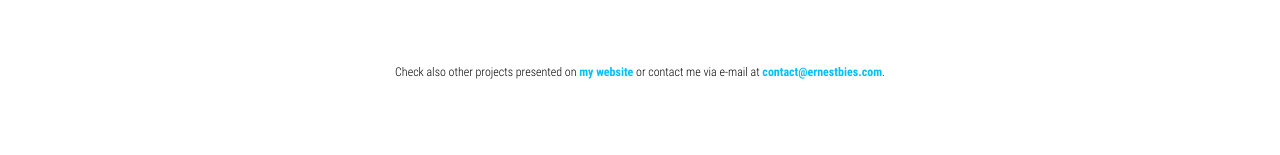
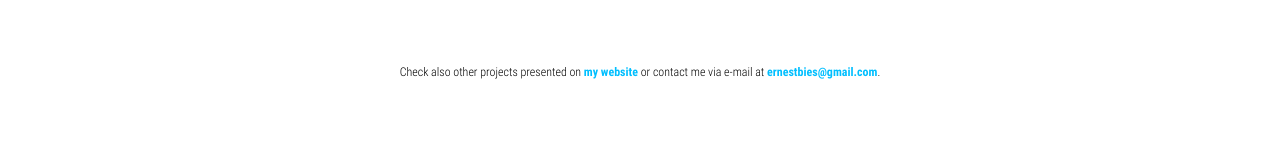
Before and after one commit to ernestbies/restaurant-management, a React (Create React App) app: page / in a window 1280 px wide. Shown: the part 504-659 px from the top of the page. Built offline with nearby package versions, Linux system fonts and the light colour scheme.

Commit message:
Mail update.

```diff
--- a/src/components/ContactInfo/ContactInfo.js
+++ b/src/components/ContactInfo/ContactInfo.js
@@ -5,7 +5,7 @@ import {MAIN_WEBSITE_URL} from "../../helpers/fetchData";
 const ContactInfo = () => {
     return (<ContactInfoContainer>
         <StyledText>{'Check also other projects presented on '}<FormattedText href={MAIN_WEBSITE_URL}>{'my website'}</FormattedText>
-        {' or contact me via e-mail at '}<FormattedText href={'mailto:contact@ernestbies.com'}>{'contact@ernestbies.com'}</FormattedText>{'.'}</StyledText>
+        {' or contact me via e-mail at '}<FormattedText href={'mailto:ernestbies@gmail.com'}>{'ernestbies@gmail.com'}</FormattedText>{'.'}</StyledText>
     </ContactInfoContainer>);
 };
 
```
